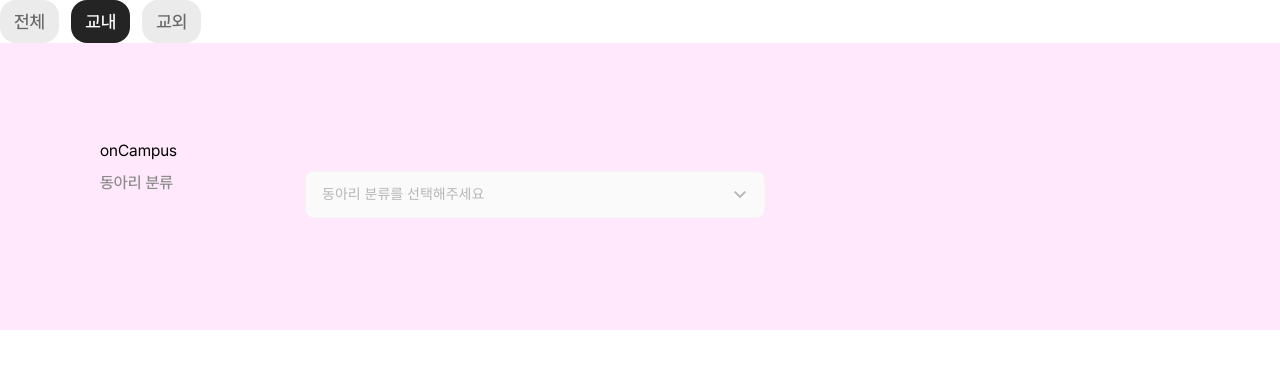
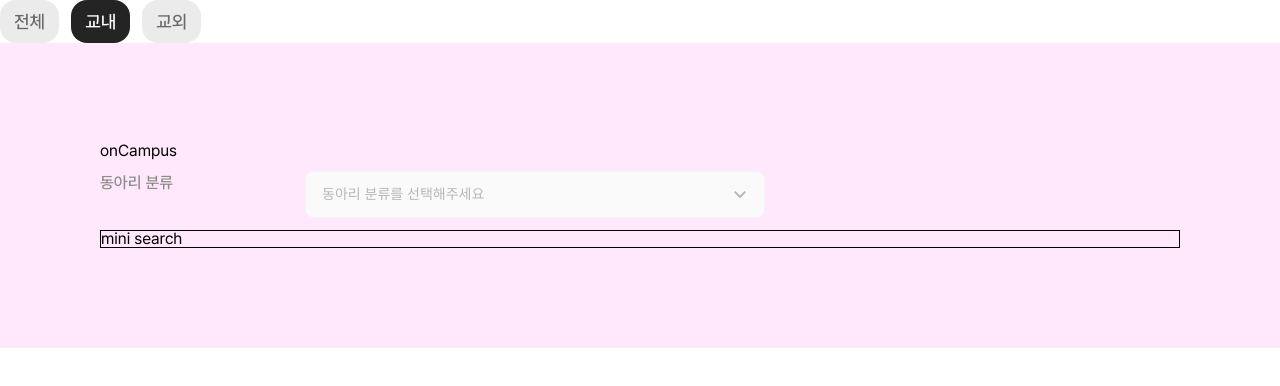
Before and after one commit to dong-ariari/frontend, a React (Vite) app: page /oncampus in a window 1280 px wide. Shown: the top 386 px of the page. Built offline with nearby package versions, Linux system fonts and the light colour scheme.

Commit message:
feat: initialize files

```diff
--- /dev/null
+++ b/src/components/miniSearch/miniSearch.jsx
@@ -0,0 +1,5 @@
+import * as S from "./miniSearch.styles";
+
+export default function MiniSearch() {
+  return <S.Layer>mini search</S.Layer>;
+}
--- /dev/null
+++ b/src/components/miniSearch/miniSearch.styles.js
@@ -0,0 +1,5 @@
+import styled from "styled-components";
+
+export const Layer = styled.div`
+border: solid 1px black;
+`
--- a/src/pages/oncampus.jsx
+++ b/src/pages/oncampus.jsx
@@ -1,3 +1,4 @@
+import MiniSearch from "../components/miniSearch/miniSearch";
 import Select from "../components/select/select";
 
 const options = [
@@ -18,6 +19,8 @@ const Oncampus = () => {
           options={options}
           isEdit={true}
         />
+
+        <MiniSearch />
       </div>
     </>
   );
```
